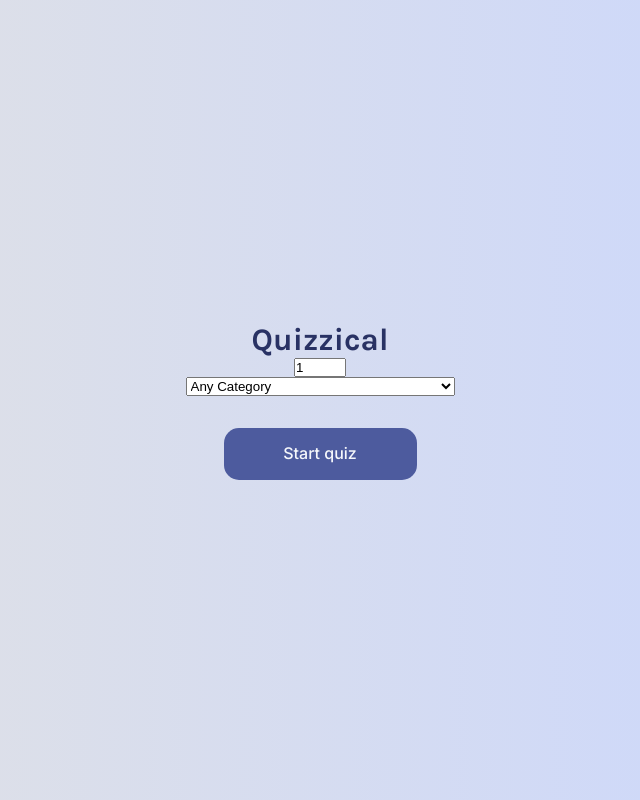
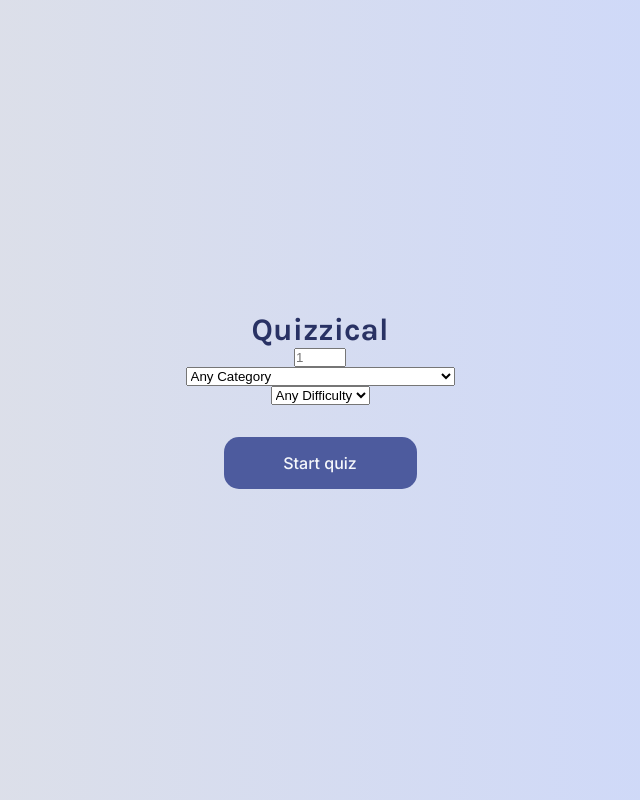
Before and after one commit to stvytrnw/Quizzical, a React (Create React App) app: page / in a window 1280 px wide. Shown: the whole page, without its empty margins (320-960 px from the left). Built offline with nearby package versions, Linux system fonts and the light colour scheme.

Commit message:
finished react stuff

```diff
--- a/src/App.js
+++ b/src/App.js
@@ -7,7 +7,7 @@ import { setSelectionRange } from '@testing-library/user-event/dist/utils';
 
 function App() {
   const [startQuiz, setStartQuiz] = useState(false)
-  const [apiValues, setApiValues] = useState({count: 1, category: 1, difficutly: ""})
+  const [apiValues, setApiValues] = useState({count: 1, category: '0', difficulty: '0'})
 
   function startGame() {
     setStartQuiz(prevState => !prevState)
--- a/src/components/Quiz.js
+++ b/src/components/Quiz.js
@@ -11,7 +11,9 @@ export default function Quiz(props){
     let score = 0
 
     useEffect(() => {
-        fetch(`https://opentdb.com/api.php?amount=${props.values.count}${props.values.category !== 0 && `&category=${props.values.category}`}`)
+        fetch(`https://opentdb.com/api.php?amount=${props.values.count}
+        ${props.values.category !== '0' ? `&category=${props.values.category}` : ""}
+        ${props.values.difficulty === '0' ? "" : `&difficulty=${props.values.difficulty}`}`)
             .then(res => res.json())
             .then(data => setAllQuestions(data.results))
     }, [fetchApi])
@@ -69,6 +71,7 @@ export default function Quiz(props){
 
             return (
                     <button
+                    key={nanoid()}
                     onClick={setAnswer}
                     disabled={finishedGame}
                     style={{backgroundColor: getBackgroundColor(),
@@ -95,7 +98,7 @@ export default function Quiz(props){
     return (
         <div className="quiz--cnt">
             {allQuestions && questionsHtml}
-            {finishedGame && <p className="quiz--score">You scored {score}/5 correct answers</p>}
+            {finishedGame && <p className="quiz--score">You scored {score}/{allQuestions.length} correct answers</p>}
             <button className="quiz--finish_btn" onClick={changeFinishedGame}>{!finishedGame ? "Check Answers" : "Play Again"}</button>
         </div>
     )
--- a/src/components/Start.js
+++ b/src/components/Start.js
@@ -8,22 +8,37 @@ export default function Start(props){
     "Celebrities", "Animals", "Vehicles", "Entertainment: Comics", "Science: Gadgets", "Entertainment: Japanese Anime & Manga",
     "Entertainment: Cartoon & Animations"]
 
+    const difficultyArray = ["Any Difficulty", "Easy", "Medium", "Hard"]
+
     const categoriesHTML = categoriesArray.map((category, index) => {
         return (
-            <option value={index} onChange={() => props.setApiValues(prevState => {
-                return {...prevState, category: index}
-            })}>{category}</option>
+            <option key={category} value={category === "Any Category" ? 0 : index+8}>{category}</option>
+        )
+    })
+
+    const difficultyHTML = difficultyArray.map(item => {
+        return (
+            <option key={item} value={item === "Any Difficulty" ? 0 : item}>{item}</option>
         )
     })
 
     return (
         <section className="start--section">
             <h1>Quizzical</h1>
-            <input type="number" min="1" max="50" value={props.items.count} onChange={() => props.setApiValues(prevState => {
-                return {...prevState, count: prevState.count +1}
+            <input type="number" min="1" max="50" placeholder="1" onChange={(event) => props.setApiValues(prevState => {
+                let { value, min, max } = event.target;
+                value = Math.max(Number(min), Math.min(Number(max), Number(value)));
+                return {...prevState, count: value}
             }) } />
-            <select>
+            <select onChange={(event) => props.setApiValues(prevState => {
+                return {...prevState, category: event.target.value}
+            }) } >
                {categoriesHTML}
+            </select>
+            <select onChange={(event) => props.setApiValues(prevState => {
+                return {...prevState, difficulty: event.target.value}
+            })}>
+                {difficultyHTML}
             </select>
             <button className="start--btn" onClick={props.handleClick}>Start quiz</button>
         </section>
```
